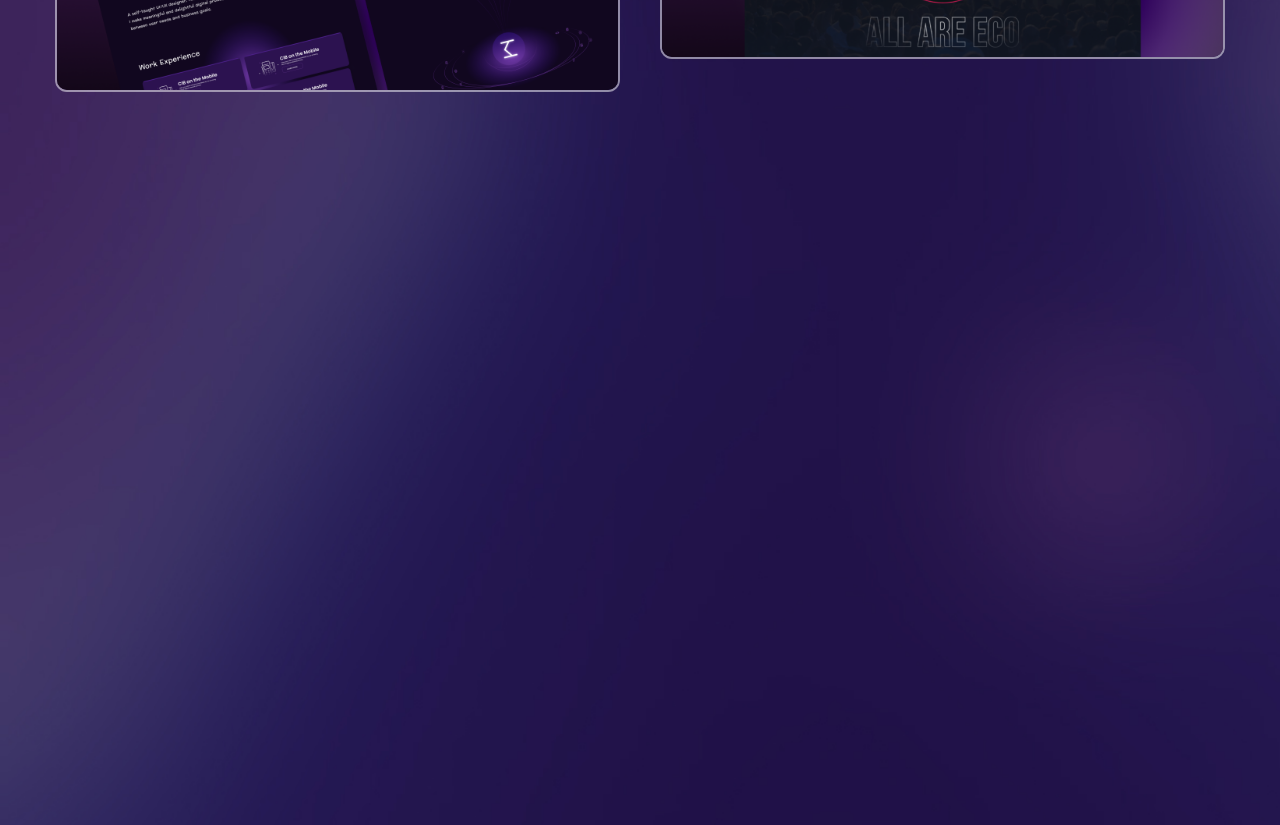
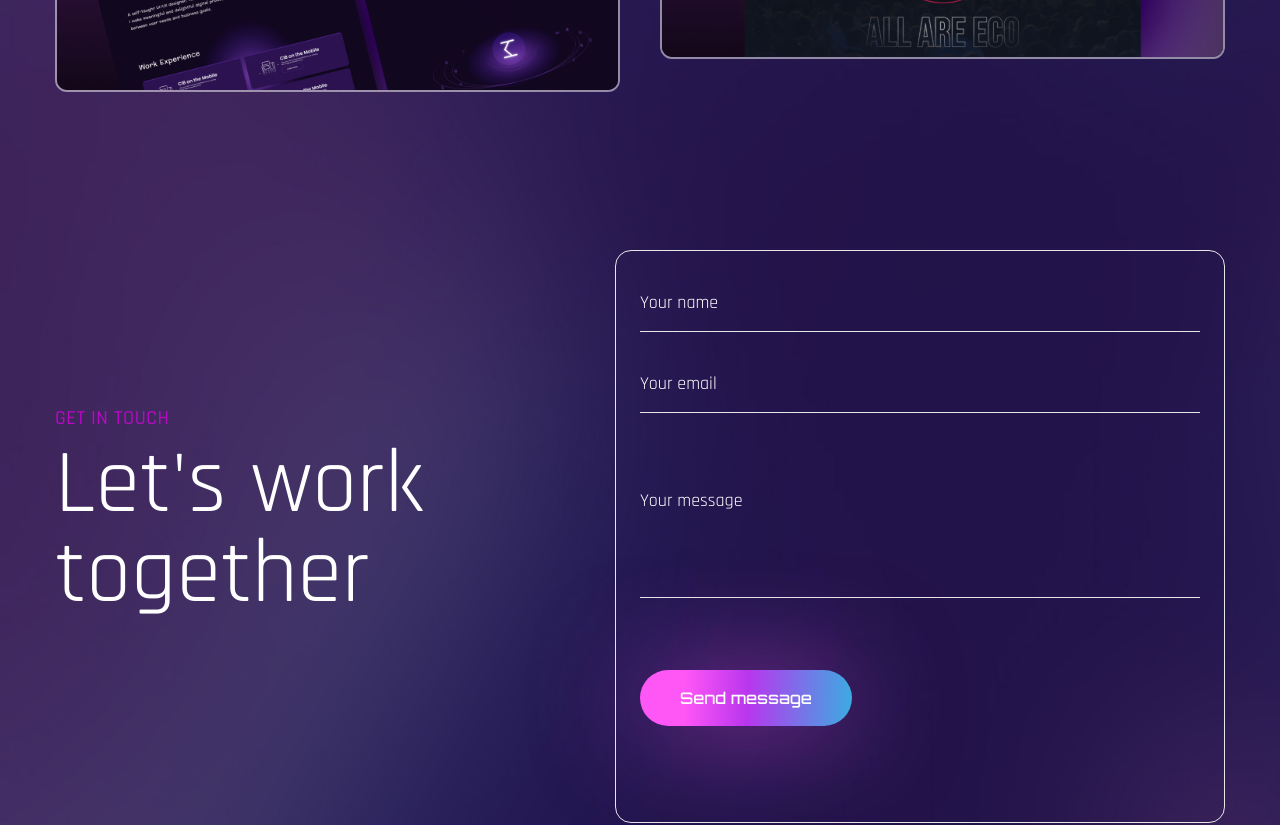
Before and after one commit to Moamin-AbuEwaida/port-reactjs, a React (Create React App) app: page / in a window 1280 px wide. Shown: the part 3000-3825 px from the top of the page. Built offline with nearby package versions, Linux system fonts and the light colour scheme; a web font is replaced by a local one.

Commit message:
contact component

```diff
--- a/src/App.js
+++ b/src/App.js
@@ -1,5 +1,6 @@
 import About from "./components/About";
 import Banner from "./components/Banner";
+import Contact from "./components/Contact";
 import Header from "./components/Header";
 import Nav from "./components/Nav";
 import Services from "./components/Services";
@@ -14,6 +15,7 @@ function App() {
       <About />
       <Services />
       <Work />
+      <Contact />
       <div className='h-[4000px]'></div>
     </div>
   );
--- /dev/null
+++ b/src/components/Contact.jsx
@@ -0,0 +1,55 @@
+import React from "react";
+import { motion } from "framer-motion";
+import { fadeIn } from "../variants";
+
+const Contact = () => {
+  return (
+    <section className="lg:section py-16" id="contact">
+      <div className="container mx-auto">
+        <div className="flex flex-col lg:flex-row">
+          <motion.div
+            variants={fadeIn("right", 0.3)}
+            initial="hidden"
+            whileInView={"show"}
+            viewport={{ once: false, amount: 0.3 }}
+            className="flex-1 flex justify-start items-center"
+          >
+            <div>
+              <h4 className="text-xl uppercase text-accent font-medium mb-2 tracking-wide">
+                Get in touch
+              </h4>
+              <h2 className="text-[45px] lg:text-[90px] leading-none mb-12">
+                Let's work <br /> together
+              </h2>
+            </div>
+          </motion.div>
+          <motion.form
+            variants={fadeIn("left", 0.3)}
+            initial="hidden"
+            whileInView={"show"}
+            viewport={{ once: false, amount: 0.3 }}
+            className="flex-1 border rounded-2xl flex flex-col gap-y-6 pb-24 p-6 items-start"
+          >
+            <input
+              type="text"
+              className="bg-transparent border-b py-3 outline-none w-full placeholder:text-white focus:border-accent transition-all"
+              placeholder="Your name"
+            />
+            <input
+              type="text"
+              className="bg-transparent border-b py-3 outline-none w-full placeholder:text-white focus:border-accent transition-all"
+              placeholder="Your email"
+            />
+            <textarea
+              className="bg-transparent border-b py-12 outline-none w-full placeholder:text-white focus:border-accent transition-all resize-none mb-12"
+              placeholder="Your message"
+            ></textarea>
+            <button className="btn btn-lg">Send message</button>
+          </motion.form>
+        </div>
+      </div>
+    </section>
+  );
+};
+
+export default Contact;
```
